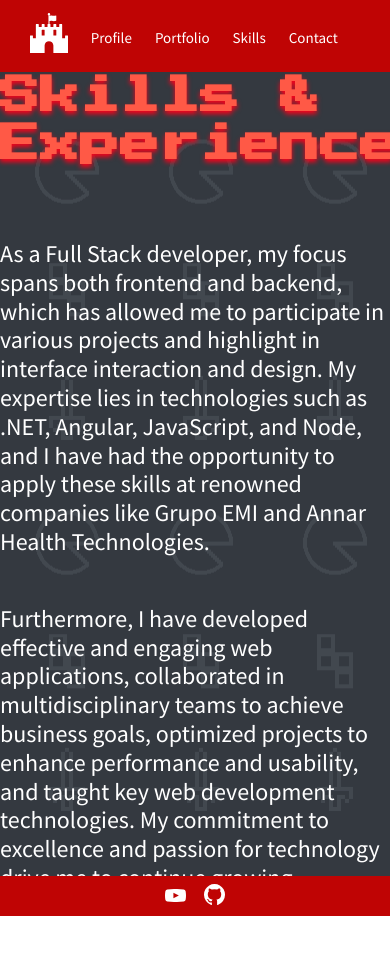
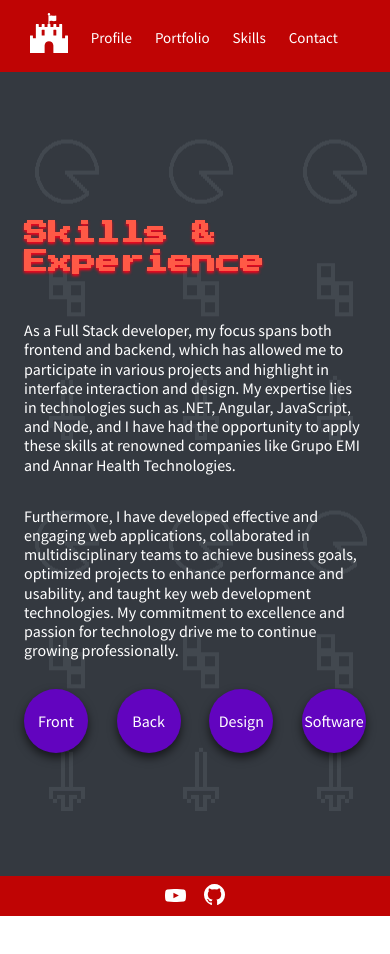
Before and after one commit to Alek1l99/webApp-Alejandro-Segura, an Angular app: page /skills in a window 390 px wide. Shown: the top 954 px of the page. After the commit the page ends 916 px from the top, so only its background shows below. Built offline with nearby package versions, Linux system fonts and the light colour scheme.

Commit message:
skill mobile resposive version

```diff
--- a/src/app/pages/skills/skills.component.css
+++ b/src/app/pages/skills/skills.component.css
@@ -11,43 +11,6 @@ p {
   opacity: 0.3;
   transition: opacity 0.3s ease-in-out;
   background-color: #4C5159;
-}
-
-@media screen and (min-width: 120em) {
-  /* General Styles */
-.skillsContainer {
-  padding: 0 8em 0 10em;
-  display: flex;
-  align-items: center;
-  justify-content: space-between;
-  height: 100vh;
-}
-
-.progress-container {
-  margin-left: 6em;
-  flex-grow: 1;
-}
-
-.circle-container {
-  display: flex;
-  align-items: center;
-  justify-content: center;
-}
-
-/* Main Section Design */
-.skills-class {
-  display: flex;
-  align-items: center;
-  margin-bottom: 2.5em;
-}
-
-.infoskills {
-  margin: 0 4em 0em 0em;
-  flex: 1;
-}
-
-.skills-progress {
-  flex: 1;
 }
 
 /* Styles for Circles and Progress Bars */
@@ -151,4 +114,103 @@ li {
     justify-content: center;
     align-items: start;
   }
+
+
+@media only screen and (max-width: 46em) {
+
+  .skillsContainer {
+    padding:0 1.5em 1em 1.5em;
+    flex-direction: column;
+    overflow: auto;
+  }
+  .skillsContainer p{
+    font-size: 1em;
+  }
+  .skillsContainer h2{
+    font-size: 1.5em;
+  }
+  .infoskills{
+    padding: 0 0 .8em 0;
+  }
+
+  .circle{
+    height: 4em;
+    width: 4em;
+  }
+  .progress-bar{
+    display: none;
+  }
+
+  .skills-progress {
+    flex-direction: row; /* Mostrar los círculos en una sola fila */
+    justify-content: space-around; /* Espaciado entre los círculos */
+  }
+  .popup{
+    top: 54%;
+    left: 50%;
+    width: 95%;
+    height: 80%;
+    z-index: 0;
+  }
+
+  .popup li{
+    font-size: 1.2em;
+    line-height: 1.2em;
+  }
+
+  .popup-content{
+    padding: 3em 0;
+  }
+  ul{
+    padding: 0 3em;
+  }
+
+  .image-grid{
+    gap: 1em;
+  }
+
+  .skills-progress {
+    display: flex; /* Mostrar los círculos en una fila */
+    justify-content: space-between; /* Espaciado entre los círculos */
+  }
+
 }
+
+
+@media screen and (min-width: 120em) {
+  /* General Styles */
+.skillsContainer {
+  padding: 0 8em 0 10em;
+  display: flex;
+  align-items: center;
+  justify-content: space-between;
+  height: 100vh;
+}
+
+.progress-container {
+  margin-left: 6em;
+  flex-grow: 1;
+}
+
+.circle-container {
+  display: flex;
+  align-items: center;
+  justify-content: center;
+}
+
+/* Main Section Design */
+.skills-class {
+  display: flex;
+  align-items: center;
+  margin-bottom: 2.5em;
+}
+
+.infoskills {
+  margin: 0 4em 0em 0em;
+  flex: 1;
+}
+
+.skills-progress {
+  flex: 1;
+}
+}
```
